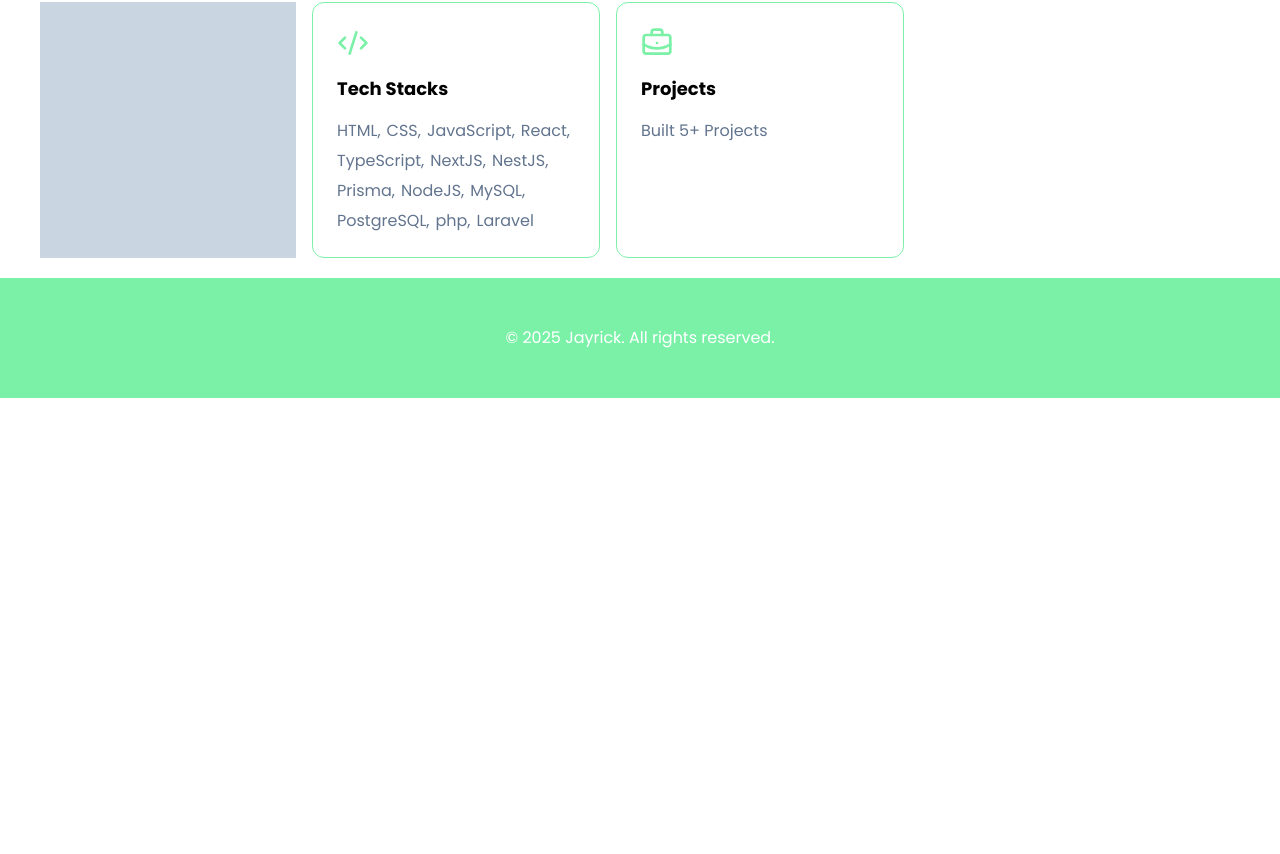
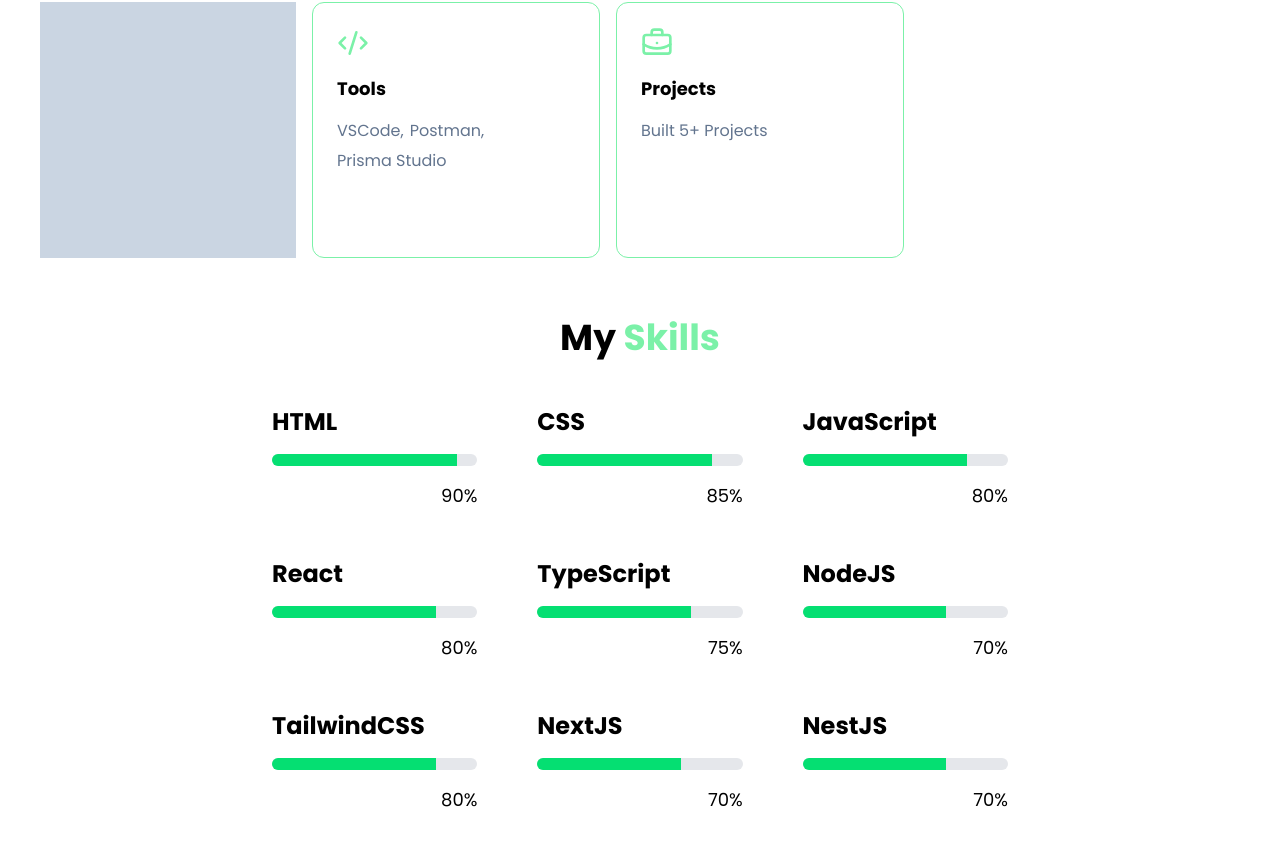
Before and after one commit to jayrick-test/my-nextjs-portfolio, a Next.js app: page /about in a window 1280 px wide. Shown: the part 766-1620 px from the top of the page. Before the commit the page ends 1164 px from the top, so only its background shows below. Built offline with nearby package versions, Linux system fonts and the light colour scheme.

Commit message:
added progress bar for skills

```diff
--- a/app/about/_sections/about.tsx
+++ b/app/about/_sections/about.tsx
@@ -2,27 +2,15 @@
 
 import DetailsCard from "@/components/details-card";
 import TitlePage from "@/components/page-title";
+import { SkillsCard } from "@/components/skills-card";
 import { BriefCaseIcon } from "@/components/svg/briefcase-icon";
 import { CodeIcon } from "@/components/svg/code-icon";
 
-const TECH_STACKS = [
-  "HTML",
-  "CSS",
-  "JavaScript",
-  "React",
-  "TypeScript",
-  "NextJS",
-  "NestJS",
-  "Prisma",
-  "NodeJS",
-  "MySQL",
-  "PostgreSQL",
-  "php",
-  "Laravel",
-];
+const TECH_TOOLS = ["VSCode", "Postman", "Prisma Studio"];
 
 export const About = () => {
   return (
+    <>
       <section className="w-full pt-[calc(100%-(100%-160px))]">
         <div className="px-10 py-5">
           <div className="container mx-auto w-full space-y-8">
@@ -40,8 +28,8 @@ export const About = () => {
                 Lorem ipsum dolor sit amet, consectetur adipiscing elit, sed do
                 eiusmod tempor incididunt ut labore et dolore magna aliqua. Ut
                 enim ad minim veniam, quis nostrud exercitation ullamco laboris
-              nisi ut aliquip ex ea commodo consequat. Duis aute irure dolor in
-              reprehenderit in voluptate velit esse cillum dolore eu fugiat
+                nisi ut aliquip ex ea commodo consequat. Duis aute irure dolor
+                in reprehenderit in voluptate velit esse cillum dolore eu fugiat
                 nulla pariatur. Excepteur sint occaecat cupidatat non proident,
                 sunt in culpa qui officia deserunt mollit anim id est laborum.
               </p>
@@ -53,12 +41,12 @@ export const About = () => {
               <div className="flex-1 shrink-0 flex gap-4">
                 <DetailsCard
                   icon={<CodeIcon width={32} height={32} />}
-                title="Tech Stacks"
+                  title="Tools"
                   data={
                     <div className="flex flex-wrap gap-1.5">
-                    {TECH_STACKS.map((tech, index) => (
+                      {TECH_TOOLS.map((tech, index) => (
                         <div key={`my-${tech}-${index}`}>{`${tech}${
-                        index !== TECH_STACKS.length - 1 ? ", " : ""
+                          index !== TECH_TOOLS.length - 1 ? ", " : ""
                         }`}</div>
                       ))}
                     </div>
@@ -74,5 +62,45 @@ export const About = () => {
           </div>
         </div>
       </section>
+      <section className="w-full p-10 flex items-center">
+        <div className="container mx-auto w-full space-y-8">
+          <div className="xs:max-w-fit max-w-64 mx-auto text-4xl font-bold">
+            My <span className="text-green-300">Skills</span>
+          </div>
+          <div className="max-w-3xl mx-auto w-full flex flex-wrap gap-4 items-center justify-between">
+            <div className="w-full flex-[0_1_calc(33%-16px)]">
+              <SkillsCard skill="HTML" value={90} />
+            </div>
+            <div className="w-full flex-[0_1_calc(33%-16px)]">
+              <SkillsCard skill="CSS" value={85} />
+            </div>
+            <div className="w-full flex-[0_1_calc(33%-16px)]">
+              <SkillsCard skill="JavaScript" value={80} />
+            </div>
+            <div className="w-full flex-[0_1_calc(33%-16px)]">
+              <SkillsCard skill="React" value={80} />
+            </div>
+            <div className="w-full flex-[0_1_calc(33%-16px)]">
+              <SkillsCard skill="TypeScript" value={75} />
+            </div>
+            <div className="w-full flex-[0_1_calc(33%-16px)]">
+              <SkillsCard skill="NodeJS" value={70} />
+            </div>
+            <div className="w-full flex-[0_1_calc(33%-16px)]">
+              <SkillsCard skill="TailwindCSS" value={80} />
+            </div>
+            <div className="w-full flex-[0_1_calc(33%-16px)]">
+              <SkillsCard skill="NextJS" value={70} />
+            </div>
+            <div className="w-full flex-[0_1_calc(33%-16px)]">
+              <SkillsCard skill="NestJS" value={70} />
+            </div>
+            <div className="w-full flex-[0_1_calc(33%-16px)]">
+              <SkillsCard skill="Prisma" value={80} />
+            </div>
+          </div>
+        </div>
+      </section>
+    </>
   );
 };
--- /dev/null
+++ b/app/api/contact/route.ts
@@ -0,0 +1,7 @@
+import { NextRequest, NextResponse } from "next/server";
+
+export async function POST(_req: NextRequest) {
+  // const { fullname, email, message } = await req.json();
+
+  return NextResponse.json({ message: "Hi from jirk24cay0988@gmail.com" });
+}
--- a/app/contact/_sections/contact.tsx
+++ b/app/contact/_sections/contact.tsx
@@ -4,9 +4,31 @@ import TitlePage from "@/components/page-title";
 import { useCallback } from "react";
 
 export const Contact = () => {
-  const onFormSubmit = useCallback((e: React.FormEvent<HTMLFormElement>) => {
-    e.preventDefault();
-  }, []);
+  const onFormSubmit = useCallback(
+    async (e: React.FormEvent<HTMLFormElement>) => {
+      e.preventDefault();
+
+      const formData = new FormData(e.target as HTMLFormElement);
+
+      const contactRequestPayload = Object.fromEntries(formData.entries());
+
+      try {
+        const result = await fetch(`/api/contact`, {
+          method: "POST",
+          body: JSON.stringify(contactRequestPayload),
+          headers: {
+            "Content-Type": "application/json",
+          },
+        });
+
+        if (result.status === 200) {
+        }
+      } catch (error) {
+        console.log(error);
+      }
+    },
+    []
+  );
 
   return (
     <section className="min-h-screen w-full pt-[calc(100%-(100%-160px))]">
@@ -28,15 +50,18 @@ export const Contact = () => {
             <div className="space-y-4">
               <input
                 placeholder="Full Name"
+                name="fullname"
                 className="border border-slate-300 p-3 rounded-lg w-full block focus:outline-none focus:border-green-300 transition-colors duration-200"
               />
               <input
                 type="email"
                 placeholder="Email Address"
+                name="email"
                 className="border border-slate-300 p-3 rounded-lg w-full block focus:outline-none focus:border-green-300 transition-colors duration-200"
               />
               <textarea
                 placeholder="Message"
+                name="message"
                 className="border border-slate-300 p-3 rounded-lg resize-none w-full block focus:outline-none focus:border-green-300 transition-colors duration-200"
                 rows={8}
               />
--- /dev/null
+++ b/components/progress-bar.tsx
@@ -0,0 +1,42 @@
+"use client";
+
+import { motion } from "motion/react";
+
+type ProgressBarProps = {
+  value: number; // progress value 0–100
+  animate?: boolean; // animate progress changes or not
+  height?: number; // bar height in px
+  color?: string; // bar color
+};
+
+export const ProgressBar: React.FC<ProgressBarProps> = ({
+  value,
+  animate = false,
+  height = 12,
+  color = "#05df72",
+}) => {
+  return (
+    <>
+      <div
+        className="space-y-2 overflow-hidden block"
+        style={{
+          height,
+          background: "#e5e7eb",
+          borderRadius: height / 2,
+        }}
+      >
+        <motion.div
+          initial={{ width: animate ? 0 : `${value}%` }}
+          animate={{ width: `${value}%` }}
+          transition={animate ? { duration: 0.4, ease: "easeOut" } : undefined}
+          className="block"
+          style={{
+            height: "100%",
+            background: color,
+          }}
+        />
+      </div>
+      <div className="w-fit ml-auto text-lg">{value}%</div>
+    </>
+  );
+};
--- /dev/null
+++ b/components/skills-card.tsx
@@ -0,0 +1,15 @@
+import { ProgressBar } from "./progress-bar";
+
+type SkillsCardProps = {
+  skill: React.ReactNode;
+  value: number;
+};
+
+export const SkillsCard: React.FC<SkillsCardProps> = ({ skill, value }) => {
+  return (
+    <div className="p-4 space-y-4">
+      <div className="font-bold text-2xl">{skill}</div>
+      <ProgressBar value={value} animate />
+    </div>
+  );
+};
```
Lines whose indentation alone changed are shown as unchanged.
